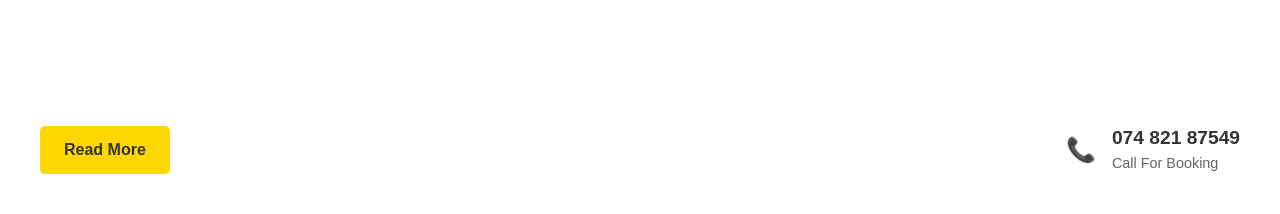
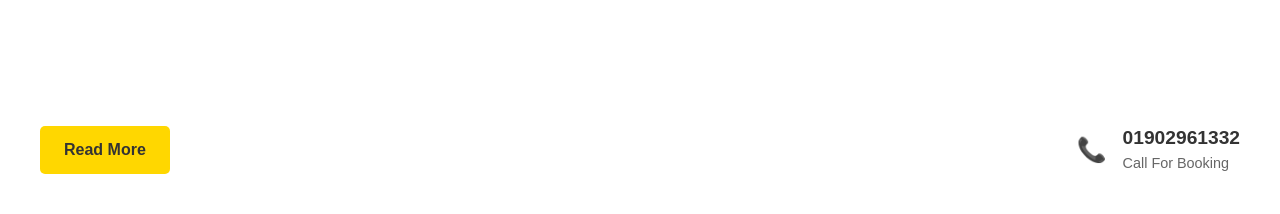
Before and after one commit to joe2sure/PEEMAN, a React (Create React App) app in the folder client/: page /construction in a window 1280 px wide. Shown: the part 1640-1854 px from the top of the page. Built offline with nearby package versions, Linux system fonts and the light colour scheme.

Commit message:
refix: construction landing page

```diff
--- a/client/src/components/home/JobVacanciesAd.js
+++ b/client/src/components/home/JobVacanciesAd.js
@@ -143,7 +143,7 @@ const JobVacanciesAd = () => {
         '7+ years of experience',
         'Strong leadership skills'
       ],
-      pay: '£32,000 per year',
+      pay: '£33,000 per year',
       googleFormLink: 'https://forms.gle/oMNo4b8rA9BoTQAx9'
     },
     {
--- a/client/src/components/home/constructionPage/ConstructionAboutSection.js
+++ b/client/src/components/home/constructionPage/ConstructionAboutSection.js
@@ -101,7 +101,7 @@ const ConstructionAboutSection = () => {
           <div className="construction-phone-number">
             <span className="construction-phone-icon">📞</span>
             <div>
-              <h3>074 821 87549</h3>
+              <h3>01902961332</h3>
               <p>Call For Booking</p>
             </div>
           </div>
--- a/client/src/components/home/constructionPage/ConstructionBookingSection.js
+++ b/client/src/components/home/constructionPage/ConstructionBookingSection.js
@@ -21,7 +21,7 @@ const ConstructionBookingSection = () => {
               </div>
               <div className="construction-booking-contact-text">
                 <h3>24/7 Customer Support</h3>
-                <p>emmaonwe79@gmail.com</p>
+                <p>Info@peemandevelopers.co.uk</p>
               </div>
             </div>
           </div>
```
